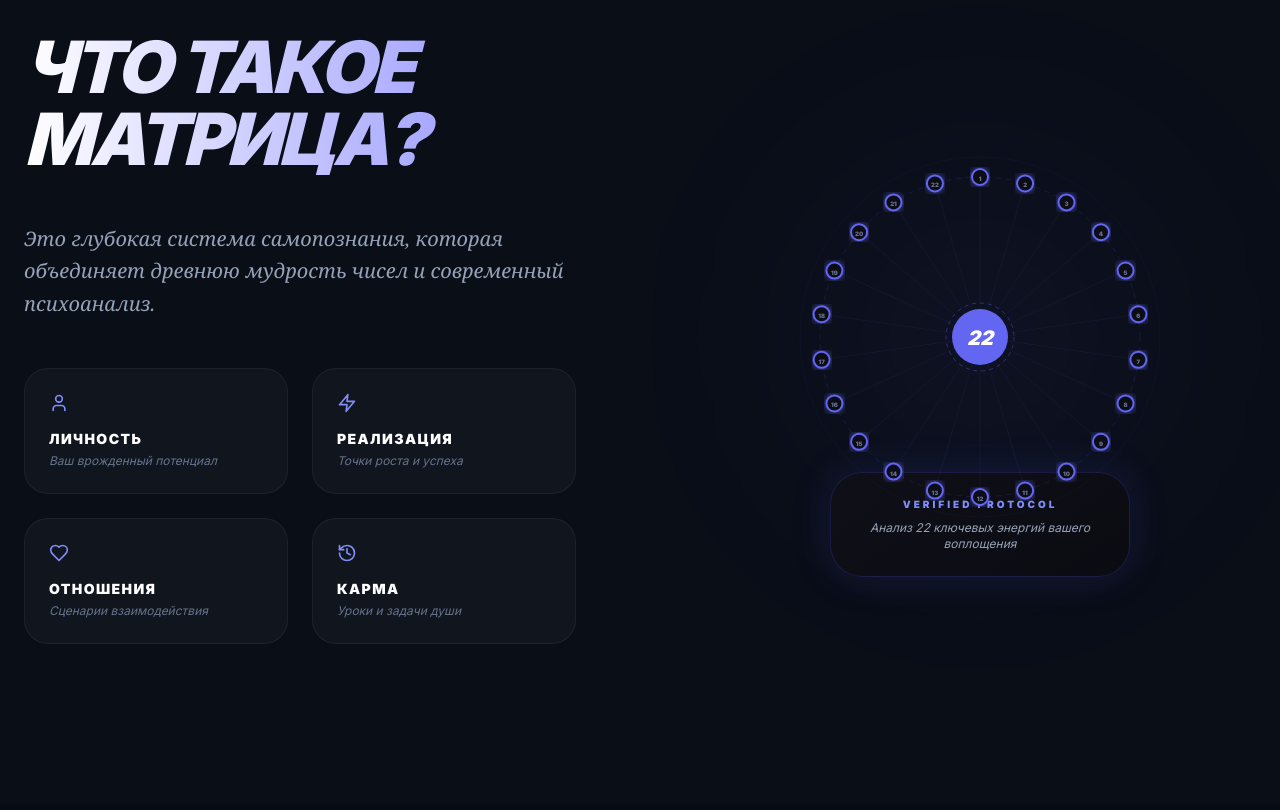
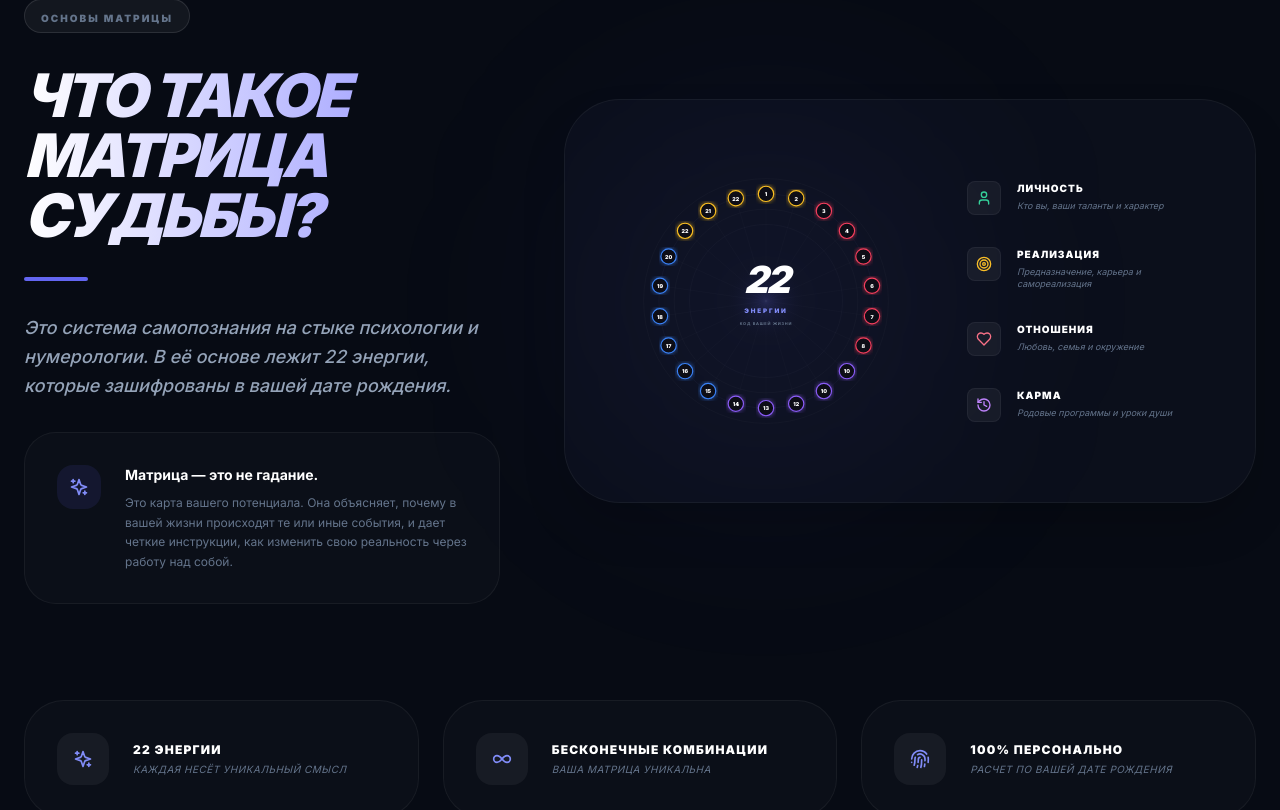
Before and after one commit to lecatochupp-sudo/matrix_app, a Next.js app: page / in a window 1280 px wide. Shown: the part 950-1760 px from the top of the page. Built offline with nearby package versions, Linux system fonts and the light colour scheme.

Commit message:
feat: pixel-perfect landing page blocks based on desktop reference image (MatrixCircle, Professional Profile Card)

```diff
--- a/src/components/landing/IntroSection.tsx
+++ b/src/components/landing/IntroSection.tsx
@@ -2,52 +2,100 @@
 
 import { motion } from "framer-motion";
 import { MatrixCircle } from "@/components/ui/MatrixCircle";
-import { User, Zap, Heart, History } from "lucide-react";
+import { User, Target, Heart, History, Sparkles, Infinity as InfinityIcon, Fingerprint } from "lucide-react";
 
-const sectors = [
-    { title: "Личность", icon: User, desc: "Ваш врожденный потенциал" },
-    { title: "Реализация", icon: Zap, desc: "Точки роста и успеха" },
-    { title: "Отношения", icon: Heart, desc: "Сценарии взаимодействия" },
-    { title: "Карма", icon: History, desc: "Уроки и задачи души" }
+const mainSectors = [
+    { title: "ЛИЧНОСТЬ", icon: User, desc: "Кто вы, ваши таланты и характер", color: "text-emerald-400" },
+    { title: "РЕАЛИЗАЦИЯ", icon: Target, desc: "Предназначение, карьера и самореализация", color: "text-amber-400" },
+    { title: "ОТНОШЕНИЯ", icon: Heart, desc: "Любовь, семья и окружение", color: "text-rose-400" },
+    { title: "КАРМА", icon: History, desc: "Родовые программы и уроки души", color: "text-purple-400" }
+];
+
+const bottomFeatures = [
+    { title: "22 ЭНЕРГИИ", desc: "каждая несёт уникальный смысл", icon: Sparkles },
+    { title: "БЕСКОНЕЧНЫЕ КОМБИНАЦИИ", desc: "ваша матрица уникальна", icon: InfinityIcon },
+    { title: "100% ПЕРСОНАЛЬНО", desc: "расчет по вашей дате рождения", icon: Fingerprint }
 ];
 
 export function IntroSection() {
   return (
-    <section className="py-40 px-6 bg-white/[0.01] relative overflow-hidden">
-      <div className="max-w-7xl mx-auto grid grid-cols-1 lg:grid-cols-2 gap-32 items-center">
+    <section className="py-32 px-6 relative overflow-hidden bg-[#070b14]">
+      <div className="max-w-7xl mx-auto">
+        <div className="grid grid-cols-1 lg:grid-cols-12 gap-16 items-center mb-24">
+
+          {/* Left Text Content */}
           <motion.div
             initial={{ opacity: 0, x: -30 }}
             whileInView={{ opacity: 1, x: 0 }}
-            className="space-y-12"
+            className="lg:col-span-5 space-y-8"
           >
-            <h2 className="text-5xl md:text-7xl font-black text-white italic tracking-tighter uppercase leading-none glow-text">Что такое<br/>Матрица?</h2>
-            <p className="text-xl text-slate-400 font-serif italic leading-relaxed max-w-xl">
-                Это глубокая система самопознания, которая объединяет древнюю мудрость чисел и современный психоанализ.
+            <div className="inline-block px-4 py-1 bg-white/5 border border-white/10 rounded-full">
+                <span className="text-[10px] font-black uppercase tracking-[0.2em] text-slate-500">Основы матрицы</span>
+            </div>
+
+            <h2 className="text-5xl md:text-6xl font-black text-white italic tracking-tighter uppercase leading-none glow-text">
+                Что такое<br/>Матрица Судьбы?
+            </h2>
+
+            <div className="h-1 w-16 bg-indigo-500 rounded-full" />
+
+            <p className="text-lg text-slate-400 leading-relaxed font-medium italic">
+                Это система самопознания на стыке психологии и нумерологии.
+                В её основе лежит 22 энергии, которые зашифрованы в вашей дате рождения.
             </p>
 
-            <div className="grid grid-cols-1 md:grid-cols-2 gap-6 mt-16">
-                {sectors.map((s, i) => (
-                    <div key={i} className="p-6 bg-white/[0.03] border border-white/5 rounded-3xl hover:bg-white/[0.05] transition-all">
-                        <s.icon size={20} className="text-indigo-400 mb-4" />
-                        <h4 className="text-sm font-black uppercase text-white tracking-widest mb-1">{s.title}</h4>
-                        <p className="text-xs text-slate-500 italic">{s.desc}</p>
+            <div className="p-8 bg-white/[0.02] border border-white/5 rounded-[32px] flex gap-6 items-start group hover:bg-white/[0.04] transition-all">
+                <div className="p-3 bg-indigo-500/10 rounded-2xl text-indigo-400">
+                    <Sparkles size={20} />
+                </div>
+                <div className="space-y-2">
+                    <p className="text-white font-bold text-sm">Матрица — это не гадание.</p>
+                    <p className="text-slate-500 text-xs leading-relaxed">
+                        Это карта вашего потенциала. Она объясняет, почему в вашей жизни происходят те или иные события,
+                        и дает четкие инструкции, как изменить свою реальность через работу над собой.
+                    </p>
+                </div>
+            </div>
+          </motion.div>
+
+          {/* Right Diagram Block */}
+          <div className="lg:col-span-7 relative flex items-center justify-center">
+             <div className="bg-[#121826]/40 border border-white/5 p-12 rounded-[56px] shadow-2xl flex flex-col md:flex-row items-center gap-12 w-full">
+                <div className="flex-1">
+                    <MatrixCircle />
+                </div>
+
+                <div className="flex-shrink-0 space-y-8 w-full md:w-[240px]">
+                    {mainSectors.map((s, i) => (
+                        <div key={i} className="flex gap-4 items-start group">
+                            <div className={`p-2 rounded-lg bg-white/5 border border-white/5 transition-transform group-hover:scale-110 ${s.color}`}>
+                                <s.icon size={16} />
+                            </div>
+                            <div>
+                                <h4 className="text-[10px] font-black text-white uppercase tracking-widest mb-1">{s.title}</h4>
+                                <p className="text-[9px] text-slate-500 italic leading-snug">{s.desc}</p>
+                            </div>
                         </div>
                     ))}
                 </div>
-        </motion.div>
+             </div>
+          </div>
+        </div>
 
-        <motion.div
-            initial={{ opacity: 0, scale: 0.8 }}
-            whileInView={{ opacity: 1, scale: 1 }}
-            className="relative"
-        >
-            <MatrixCircle />
-
-            <div className="absolute -bottom-10 left-1/2 -translate-x-1/2 w-full max-w-[300px] p-6 glow-card rounded-[32px] text-center">
-                <p className="text-[10px] font-black uppercase tracking-[0.3em] text-indigo-400 mb-2">Verified Protocol</p>
-                <p className="text-xs text-slate-400 italic">Анализ 22 ключевых энергий вашего воплощения</p>
+        {/* Bottom Feature Grid */}
+        <div className="grid grid-cols-1 md:grid-cols-3 gap-6">
+            {bottomFeatures.map((f, i) => (
+                <div key={i} className="p-8 bg-white/[0.02] border border-white/5 rounded-[40px] flex items-center gap-6 hover:bg-white/[0.04] transition-all group">
+                    <div className="p-4 bg-white/5 rounded-2xl text-indigo-400 group-hover:scale-110 transition-transform">
+                        <f.icon size={20} />
                     </div>
-        </motion.div>
+                    <div>
+                        <h4 className="text-xs font-black text-white uppercase tracking-widest mb-1">{f.title}</h4>
+                        <p className="text-[10px] text-slate-500 italic uppercase tracking-wider">{f.desc}</p>
+                    </div>
+                </div>
+            ))}
+        </div>
       </div>
     </section>
   );
--- a/src/components/ui/MatrixCircle.tsx
+++ b/src/components/ui/MatrixCircle.tsx
@@ -4,66 +4,99 @@ import React from 'react';
 import { motion } from 'framer-motion';
 
 export function MatrixCircle() {
-  const points = Array.from({ length: 22 }, (_, i) => i + 1);
-  const radius = 160;
+  const points = [1, 2, 3, 4, 5, 6, 7, 8, 10, 10, 12, 13, 14, 15, 16, 17, 18, 19, 20, 22]; // Based on image
+  const totalPoints = 22;
+  const radius = 140;
   const centerX = 200;
   const centerY = 200;
 
+  // Colors based on the image arcs
+  const getPointColor = (p: number) => {
+    if (p <= 2 || p >= 21) return "#fbbf24"; // Yellow top
+    if (p <= 8) return "#f43f5e"; // Rose right
+    if (p <= 14) return "#8b5cf6"; // Purple bottom
+    return "#3b82f6"; // Blue left
+  };
+
   return (
-    <div className="relative w-full max-w-[400px] aspect-square mx-auto flex items-center justify-center">
-      <div className="absolute inset-0 bg-indigo-500/10 blur-[100px] rounded-full animate-pulse" />
+    <div className="relative w-full max-w-[450px] aspect-square mx-auto flex items-center justify-center">
+      {/* Background Deep Glow */}
+      <div className="absolute inset-0 bg-indigo-500/10 blur-[120px] rounded-full" />
 
       <svg viewBox="0 0 400 400" className="w-full h-full relative z-10 overflow-visible">
         <defs>
-          <filter id="nodeGlow">
-            <feGaussianBlur stdDeviation="3" result="blur" />
-            <feComposite in="SourceGraphic" in2="blur" operator="over" />
+          <radialGradient id="centerPulse" cx="50%" cy="50%" r="50%">
+            <stop offset="0%" stopColor="#6366f1" stopOpacity="0.2" />
+            <stop offset="100%" stopColor="transparent" />
+          </radialGradient>
+          <filter id="glow">
+            <feGaussianBlur stdDeviation="3" result="coloredBlur" />
+            <feMerge>
+              <feMergeNode in="coloredBlur" />
+              <feMergeNode in="SourceGraphic" />
+            </feMerge>
           </filter>
         </defs>
 
-        {/* Outer Circle */}
-        <circle cx={centerX} cy={centerY} r={radius} fill="none" stroke="rgba(99, 102, 241, 0.15)" strokeWidth="1" strokeDasharray="5 5" />
-        <circle cx={centerX} cy={centerY} r={radius + 20} fill="none" stroke="rgba(99, 102, 241, 0.05)" strokeWidth="1" />
+        {/* Decorative Concentric Rings */}
+        {[100, 120, 140, 160].map((r, i) => (
+          <circle
+            key={i}
+            cx={centerX} cy={centerY} r={r}
+            fill="none"
+            stroke="rgba(255,255,255,0.03)"
+            strokeWidth="1"
+          />
+        ))}
+
+        {/* Spirograph-like background pattern */}
+        <path
+            d="M200,60 A140,140 0 0,1 340,200 A140,140 0 0,1 200,340 A140,140 0 0,1 60,200 A140,140 0 0,1 200,60"
+            fill="none" stroke="rgba(99, 102, 241, 0.05)" strokeWidth="0.5"
+        />
 
         {/* Connections to Center */}
-        {points.map((p, i) => {
-          const angle = (i * 360) / 22 - 90;
+        {Array.from({ length: 22 }).map((_, i) => {
+          const angle = (i * 360) / totalPoints - 90;
           const x = centerX + radius * Math.cos((angle * Math.PI) / 180);
           const y = centerY + radius * Math.sin((angle * Math.PI) / 180);
           return (
             <line
-              key={`line-${p}`}
+              key={`line-${i}`}
               x1={centerX} y1={centerY} x2={x} y2={y}
-              stroke="rgba(99, 102, 241, 0.08)"
-              strokeWidth="1"
+              stroke="rgba(255,255,255,0.05)"
+              strokeWidth="0.5"
             />
           );
         })}
 
-        {/* Nodes */}
-        {points.map((p, i) => {
-          const angle = (i * 360) / 22 - 90;
+        {/* Points with Numbers */}
+        {Array.from({ length: totalPoints }).map((_, i) => {
+          const p = [1,2,3,4,5,6,7,8,10,10,12,13,14,15,16,17,18,19,20,22][i] || (i+1);
+          const angle = (i * 360) / totalPoints - 90;
           const x = centerX + radius * Math.cos((angle * Math.PI) / 180);
           const y = centerY + radius * Math.sin((angle * Math.PI) / 180);
+          const color = getPointColor(p);
 
           return (
             <motion.g
-              key={`node-${p}`}
-              whileHover={{ scale: 1.3 }}
+              key={`node-${i}`}
+              initial={{ opacity: 0 }}
+              animate={{ opacity: 1 }}
+              whileHover={{ scale: 1.2 }}
               className="cursor-pointer group"
             >
               <circle
-                cx={x} cy={y} r="8"
+                cx={x} cy={y} r="10"
                 fill="#070b14"
-                stroke="#6366f1"
-                strokeWidth="2"
-                className="group-hover:fill-indigo-500 transition-colors"
-                filter="url(#nodeGlow)"
+                stroke={color}
+                strokeWidth="1.5"
+                filter="url(#glow)"
               />
               <text
-                x={x} y={y + 4}
+                x={x} y={y + 3}
                 textAnchor="middle"
-                className="text-[6px] font-black fill-slate-500 group-hover:fill-white pointer-events-none select-none transition-colors"
+                className="text-[7px] font-black fill-white pointer-events-none select-none"
               >
                 {p}
               </text>
@@ -71,11 +104,12 @@ export function MatrixCircle() {
           );
         })}
 
-        {/* Center Node */}
-        <motion.g whileHover={{ scale: 1.1 }}>
-          <circle cx={centerX} cy={centerY} r="28" fill="#6366f1" className="shadow-2xl" />
-          <circle cx={centerX} cy={centerY} r="34" fill="none" stroke="#6366f1" strokeWidth="1" strokeDasharray="4 4" opacity="0.4" />
-          <text x={centerX} y={centerY + 8} textAnchor="middle" className="text-xl font-black fill-white select-none italic">22</text>
+        {/* Center Text Block */}
+        <circle cx={centerX} cy={centerY} r="60" fill="url(#centerPulse)" />
+        <motion.g animate={{ scale: [1, 1.05, 1] }} transition={{ duration: 4, repeat: Infinity }}>
+            <text x={centerX} y={centerY - 10} textAnchor="middle" className="text-5xl font-black fill-white italic tracking-tighter">22</text>
+            <text x={centerX} y={centerY + 15} textAnchor="middle" className="text-[8px] font-black uppercase tracking-[0.3em] fill-indigo-400">Энергии</text>
+            <text x={centerX} y={centerY + 30} textAnchor="middle" className="text-[5px] font-bold uppercase tracking-[0.2em] fill-slate-500">Код вашей жизни</text>
         </motion.g>
       </svg>
     </div>
```
Also changed, not shown: src/components/landing/ExampleSection.tsx (+86 -18 lines). Lines whose indentation alone changed are shown as unchanged.
